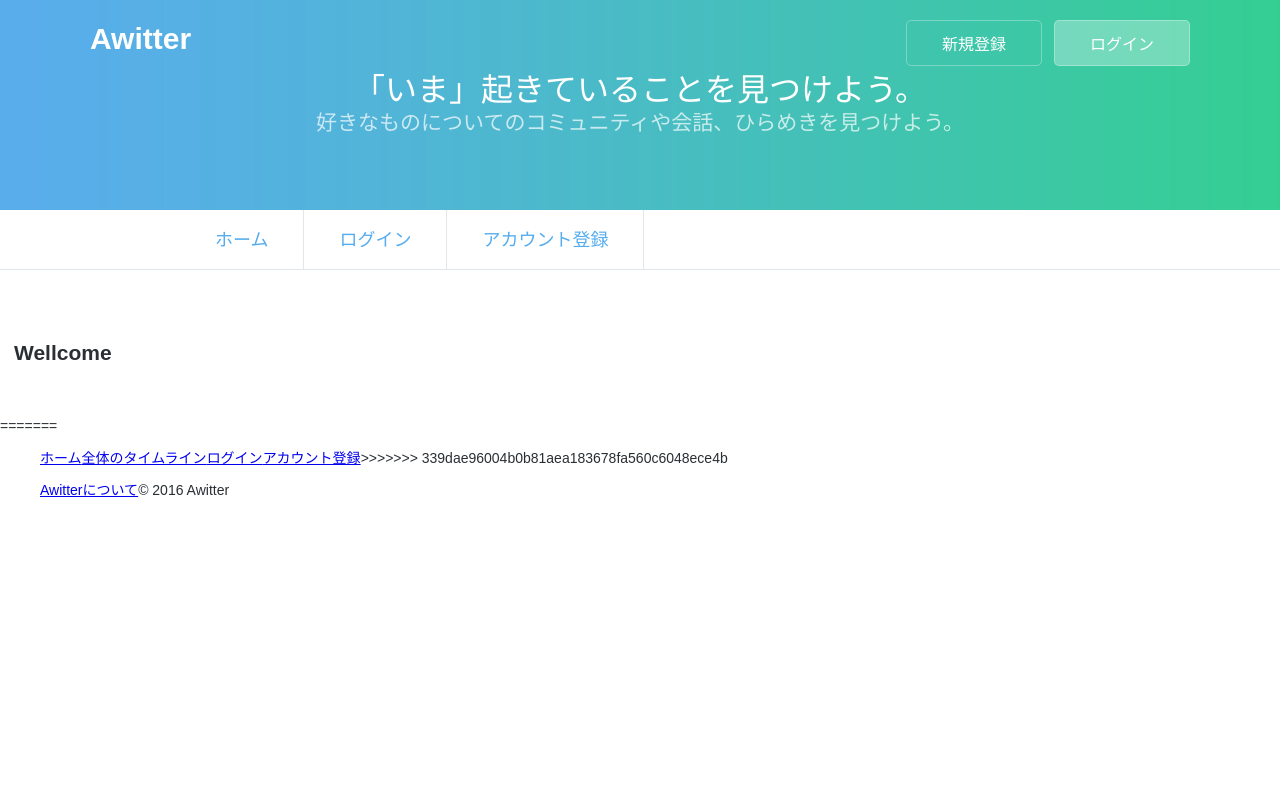
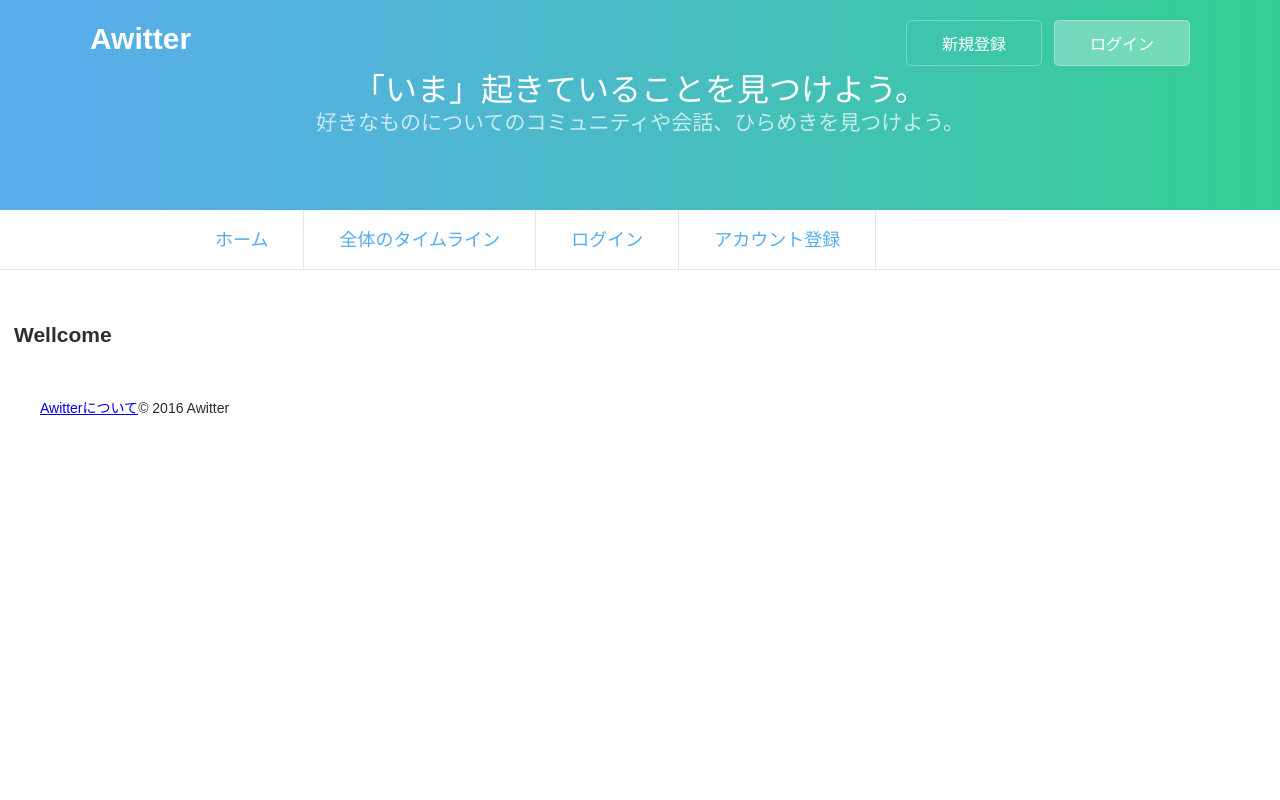
Before and after one commit to gaku123/cms, a PHP site: page / in a window 1280 px wide. Run offline with PHP 8.4, Linux system fonts and the light colour scheme; data that the repository does not hold is empty.

Commit message:
マージ作業

```diff
--- a/views/layout.php
+++ b/views/layout.php
@@ -15,7 +15,6 @@ Awitter
 
   <div id="doc">
 
-<<<<<<< HEAD
     <header id="header-container">
       <div class="header">
         <div class="header-top">
@@ -35,6 +34,11 @@ Awitter
             <li class="nav-item">
               <div class="nav-itemInner">
                 <a class="nav-itemName" href="<?php echo $base_url; ?>/">ホーム</a>
+              </div>
+            </li>
+            <li class="nav-item">
+              <div class="nav-itemInner">
+                <a class="nav-itemName" href="<?php echo $base_url; ?>/tweet/all">全体のタイムライン</a>
               </div>
             </li>
             <?php if($session->isAuthenticated()): ?>
@@ -63,20 +67,6 @@ Awitter
     <div id="main" class="content" id="timeline">
       <?php echo $_content; ?>
     </div>
-=======
-    <nav>
-      <ul>
-        <li><a href="<?php echo $base_url; ?>/">ホーム</a></li>
-        <li><a href="<?php echo $base_url; ?>/tweet/all">全体のタイムライン</a></li>
-        <?php if($session->isAuthenticated()): ?>
-        <li><a href="<?php echo $base_url; ?>/account/logout">ログアウト</a></li>
-        <?php else: ?>
-        <li><a href="<?php echo $base_url; ?>/account/login">ログイン</a></li>
-        <li><a href="<?php echo $base_url; ?>/account/signup">アカウント登録</a></li>
-        <?php endif; ?>
-      </ul>
-    </nav>
->>>>>>> 339dae96004b0b81aea183678fa560c6048ece4b
 
     <div class="footer">
       <ul class="footer-list">
```
